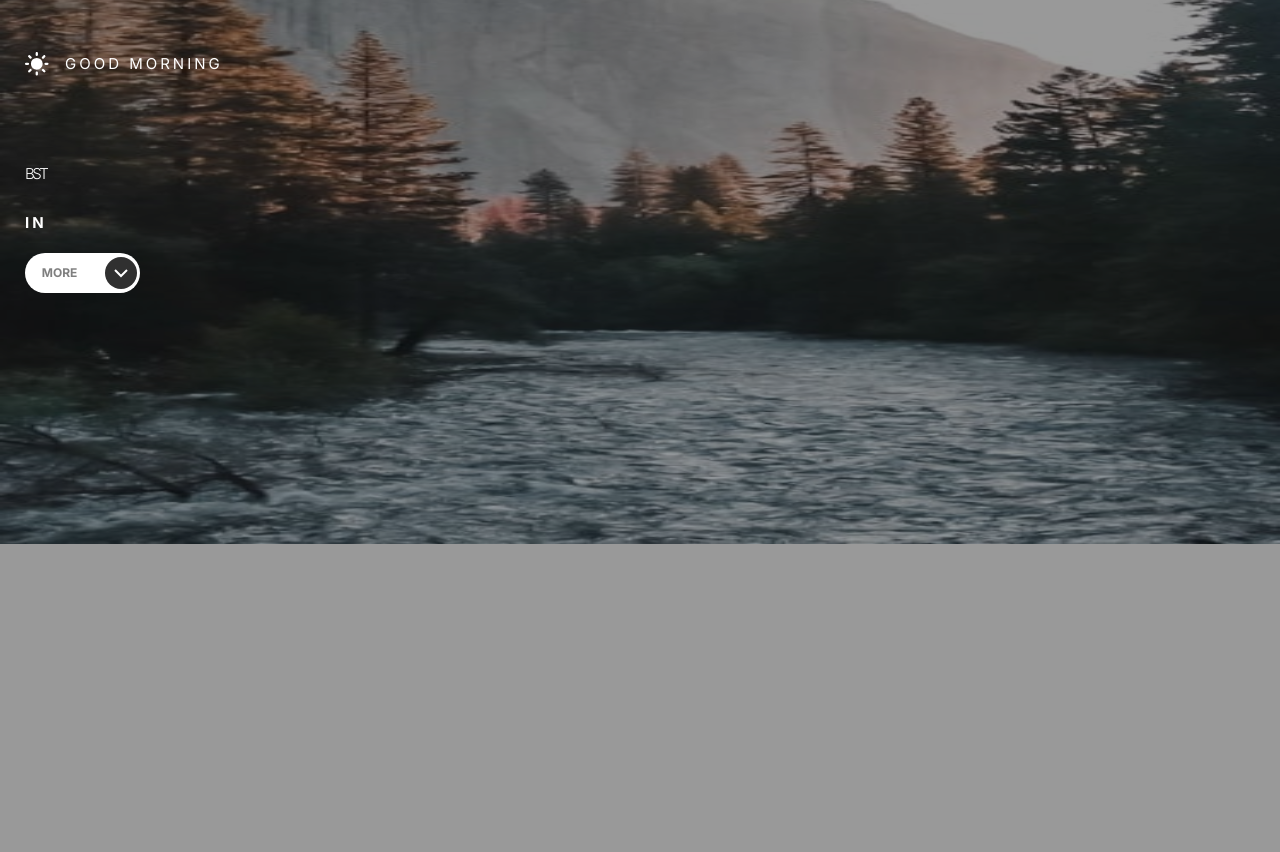
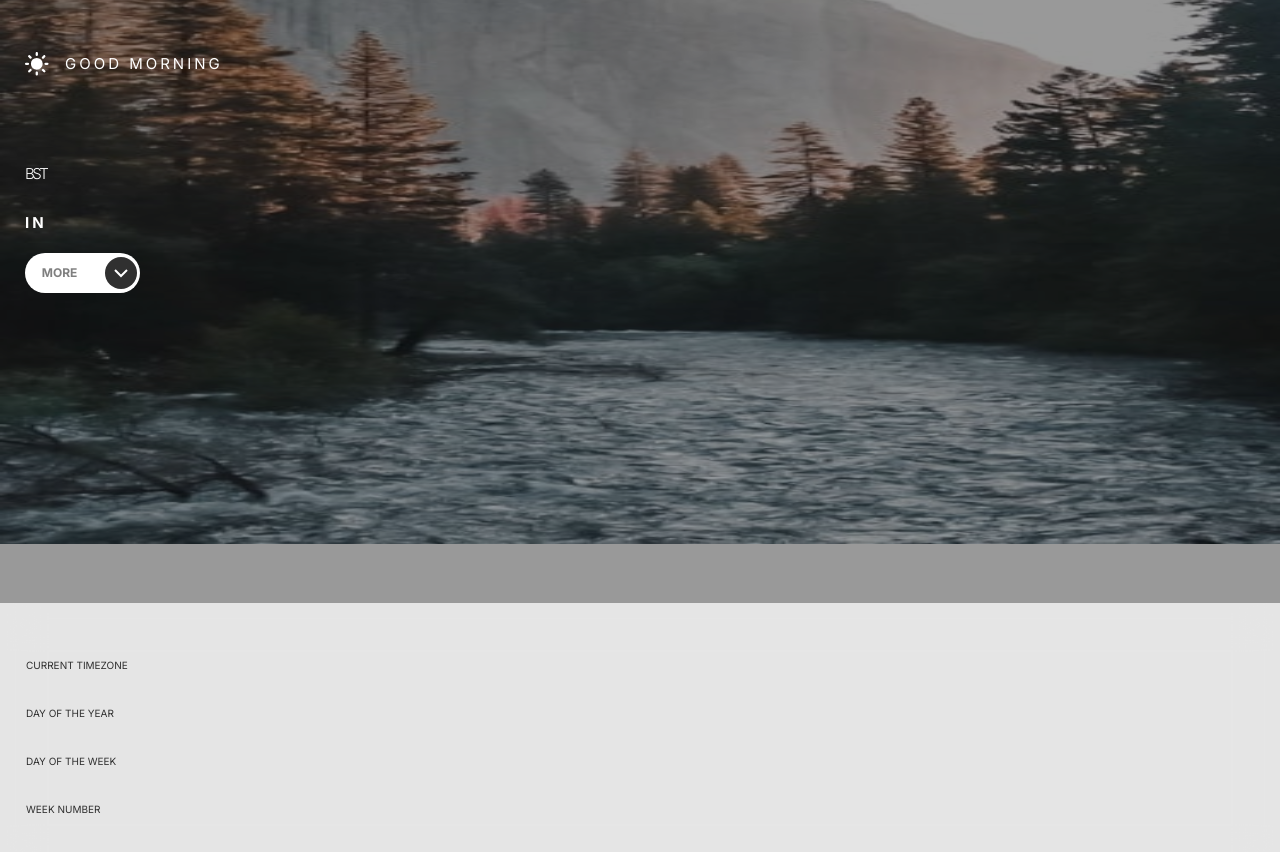
Before and after one commit to TemuriTsutskiridze/Clock-App, a React (Vite) app: page / in a window 1280 px wide. Shown: the part 256-1108 px from the top of the page. Before the commit the page ends 800 px from the top, so only its background shows below. Built offline with nearby package versions, Linux system fonts and the light colour scheme; no server answers.

Commit message:
additional info slide up

```diff
--- a/src/Globals.ts
+++ b/src/Globals.ts
@@ -22,6 +22,7 @@ const GlobalStyle = createGlobalStyle`
         background-size: 100% 100%;
         position: relative;
         padding: 0 2.5rem;
+        overflow: hidden;
     }
 `;
 
--- a/src/components/Clock.tsx
+++ b/src/components/Clock.tsx
@@ -20,9 +20,9 @@ export default function Clock({ children }: ShowInfoProps) {
   async function fetchData() {
     try {
       const response = await fetch("https://worldtimeapi.org/api/ip");
-      console.log(response);
+
       const data: TClock = (await response.json()) as TClock;
-
+      console.log(data);
       setTime(data);
     } catch (error) {
       console.log(error);
@@ -46,7 +46,7 @@ export default function Clock({ children }: ShowInfoProps) {
   return (
     <ShowInfoContext.Provider value={showInfo}>
       {children}
-      <ClockContainer showInfo={showInfo}>
+      <ClockContainer showinfo={showInfo.toString()}>
         <DayContainer>
           <img src={SunIcon} alt="sun icon" />
           <Greeting>GOOD MORNING</Greeting>
@@ -67,12 +67,31 @@ export default function Clock({ children }: ShowInfoProps) {
           </ArrowWrapper>
         </Button>
       </ClockContainer>
+
+      <AdditionalInfo showinfo={showInfo.toString()}>
+        <InfoSection>
+          <p>CURRENT TIMEZONE</p>
+          <h3>{time?.timezone}</h3>
+        </InfoSection>
+        <InfoSection>
+          <p>Day of the year</p>
+          <h3>{time?.day_of_year}</h3>
+        </InfoSection>
+        <InfoSection>
+          <p>Day of the week</p>
+          <h3>{time?.day_of_week}</h3>
+        </InfoSection>
+        <InfoSection>
+          <p>Week number</p>
+          <h3>{time?.week_number}</h3>
+        </InfoSection>
+      </AdditionalInfo>
     </ShowInfoContext.Provider>
   );
 }
 
 interface TClockContainer {
-  showInfo: boolean;
+  showinfo: string;
 }
 
 const ClockContainer = styled.div<TClockContainer>`
@@ -81,7 +100,8 @@ const ClockContainer = styled.div<TClockContainer>`
     flex-direction: column;
     gap: 1.6rem;
     color: white;
-    padding-top: ${props.showInfo ? "10rem" : "25.7rem"};
+    padding-top: ${props.showinfo === "true" ? "10rem" : "25.7rem"};
+    padding-bottom: 4rem;
     transition: 0.5s;
   `}
 `;
@@ -148,3 +168,39 @@ const ArrowWrapper = styled.div`
   border-radius: 50%;
   cursor: pointer;
 `;
+
+const AdditionalInfo = styled.div<TClockContainer>`
+  ${(props) => css`
+    width: 100%;
+    padding: 4.8rem 2.6rem 5rem;
+    background: rgba(255, 255, 255, 0.75);
+    backdrop-filter: blur(20.387113571166992px);
+    display: flex;
+    flex-direction: column;
+    gap: 2rem;
+    position: absolute;
+    left: 0;
+    transform: translateY(${props.showinfo === "true" ? "31%" : "100%"});
+    transition: 0.5s;
+  `}
+`;
+
+const InfoSection = styled.div`
+  display: flex;
+  justify-content: space-between;
+  align-items: center;
+
+  & p {
+    font-size: 1rem;
+    line-height: 2.8em;
+    font-weight: 400;
+    color: #303030;
+    text-transform: uppercase;
+  }
+
+  & h3 {
+    font-size: 2rem;
+    line-height: normal;
+    font-weight: 700;
+  }
+`;
```
